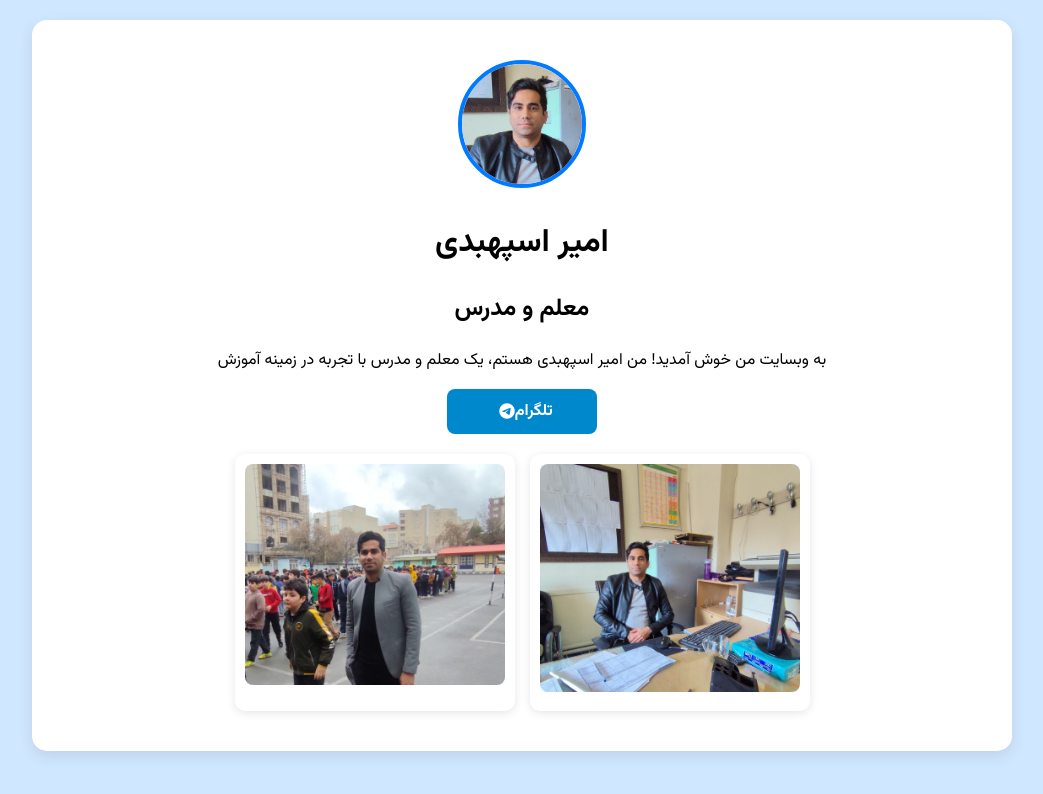
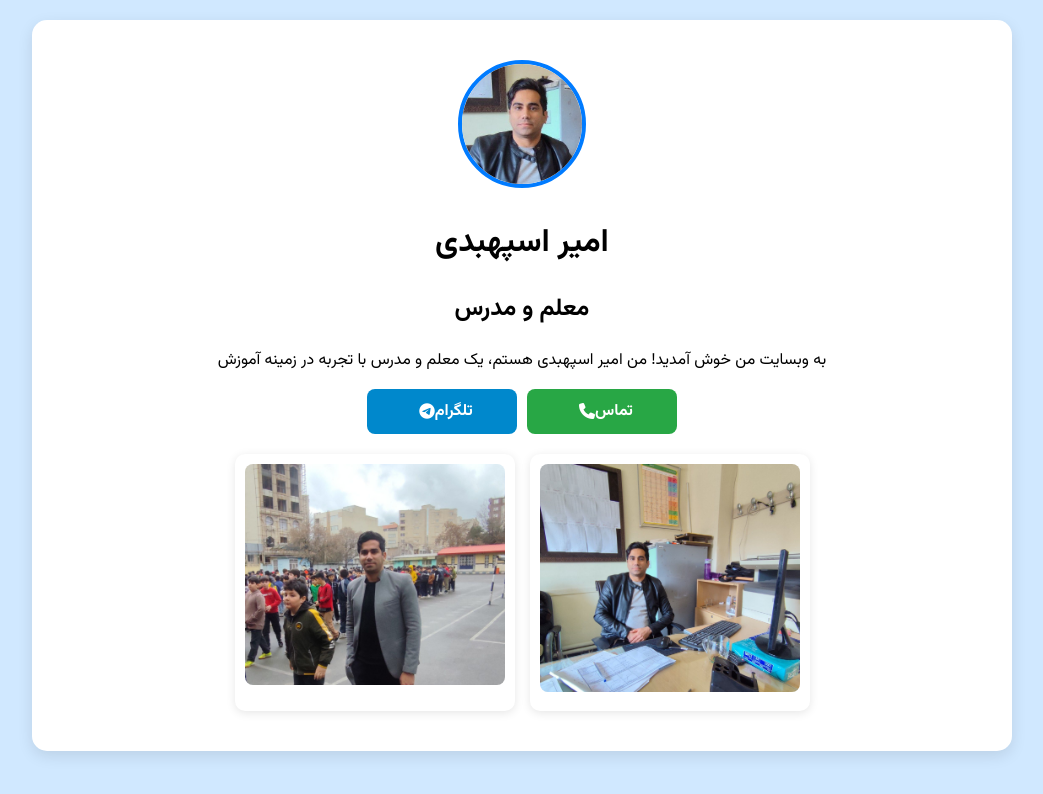
Before and after one commit to amirspahbody/amirspahbody, a plain HTML site: page index.html in a window 1280 px wide. Shown: the whole page, without its empty margins (118-1161 px from the left). Drawn offline with Linux system fonts and the light colour scheme.

Commit message:
Update index.html

```diff
--- a/index.html
+++ b/index.html
@@ -48,10 +48,11 @@
                 <a href="https://instagram.com" target="_blank" class="social-btn instagram">
                     <i class="fab fa-instagram"></i> اینستاگرام
                 </a>
-                <a href="tel:+989123456789" class="social-btn phone">
+                -->
+                <a href="tel:+989909609512" class="social-btn phone">
                     <i class="fas fa-phone"></i> تماس
                 </a>
-                -->
+
             </div>
 
         </header>
```
